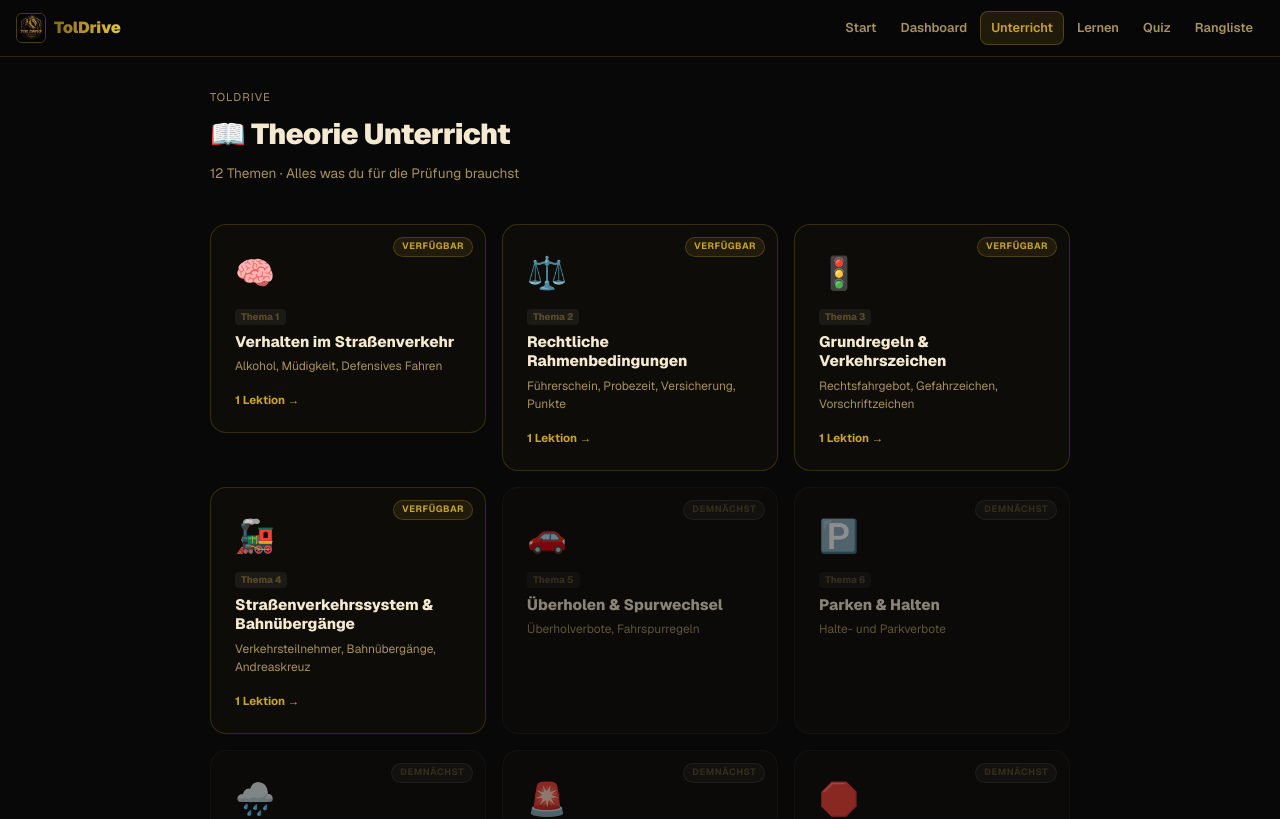
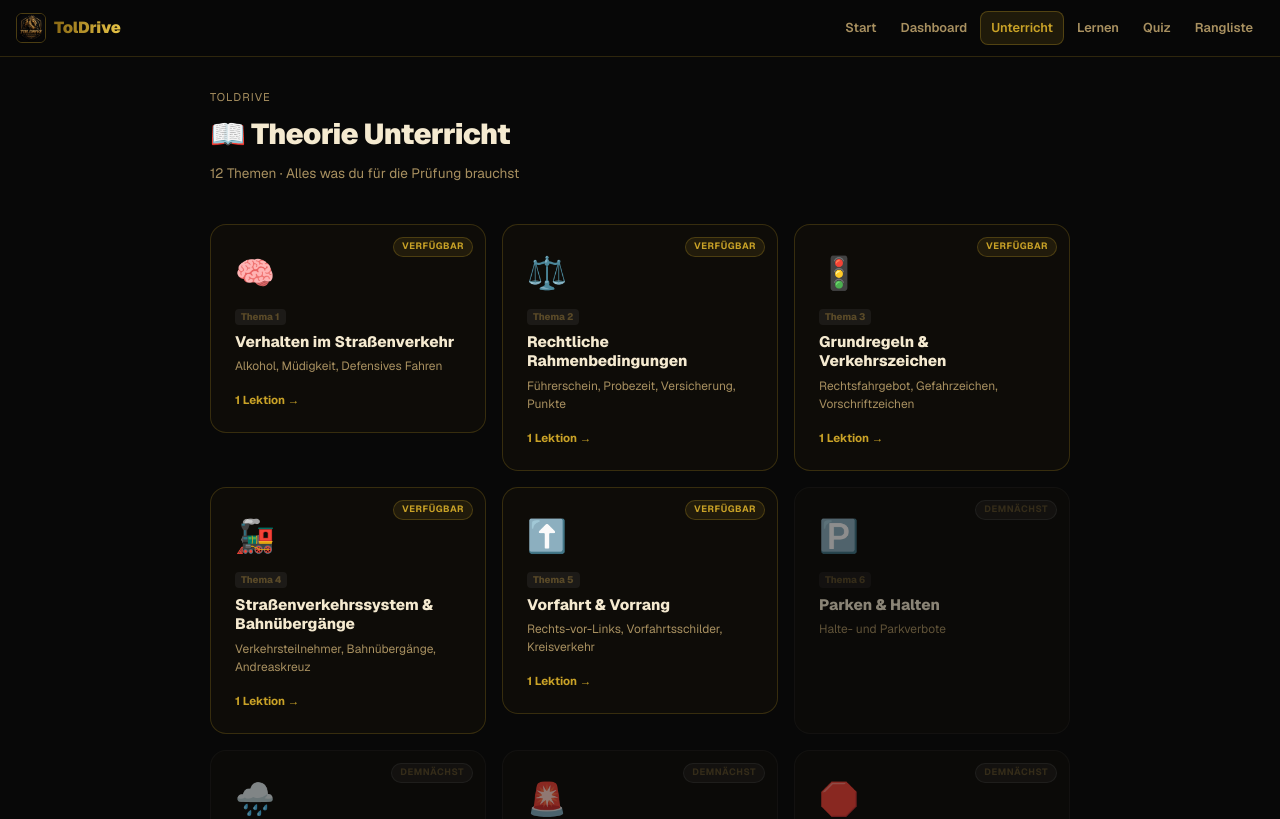
Before and after one commit to yamero37/fahrschule-theorie, a Next.js app: page /unterricht in a window 1280 px wide. Shown: the top 819 px of the page. Built offline with nearby package versions, Linux system fonts and the light colour scheme; no server answers.

Commit message:
feat: Thema 5 Vorfahrt und Vorrang hinzugefuegt

```diff
--- a/data/lektionen.ts
+++ b/data/lektionen.ts
@@ -431,7 +431,80 @@ export const TOPICS: Topic[] = [
       },
     ],
   },
-  { id: 5,  icon: '🚗', title: 'Überholen & Spurwechsel',     subtitle: 'Überholverbote, Fahrspurregeln',        available: false, lessons: [] },
+  {
+    id: 5,
+    icon: '⬆️',
+    title: 'Vorfahrt & Vorrang',
+    subtitle: 'Rechts-vor-Links, Vorfahrtsschilder, Kreisverkehr',
+    available: true,
+    lessons: [
+      {
+        id: 1,
+        title: 'Lektion 5 – Vorfahrt & Vorrang (Kurzfassung)',
+        blocks: [
+          { type: 'heading', text: 'Rechts-vor-Links' },
+          { type: 'highlight', text: '📌 Gilt immer ohne Schilder: Wer von rechts kommt, fährt zuerst.' },
+
+          { type: 'heading', text: 'Vorfahrtsschilder' },
+          { type: 'list', items: [
+            'Vorfahrt gewähren → Andere zuerst fahren lassen',
+            'Stoppschild → Immer vollständig anhalten',
+            'Einmalige Vorfahrt → Vorfahrt nur an der nächsten Kreuzung',
+            'Vorfahrtsstraße → Vorfahrt auf mehreren Kreuzungen',
+          ]},
+
+          { type: 'heading', text: 'Abknickende Vorfahrtstraße' },
+          { type: 'list', items: [
+            'Verlauf der Straße beachten',
+            'richtig blinken',
+            'Gegenverkehr beachten',
+          ]},
+
+          { type: 'heading', text: 'Kreisverkehr' },
+          { type: 'list', items: [
+            'Mit Schild:',
+            '→ Fahrzeuge im Kreis haben Vorfahrt',
+            '→ beim Einfahren nicht blinken',
+            '→ beim Ausfahren rechts blinken',
+          ]},
+          { type: 'list', items: [
+            'Ohne Schild:',
+            '→ oft Rechts-vor-Links',
+          ]},
+
+          { type: 'divider' },
+          { type: 'badge', text: '⚡ Sehr oft abgefragt' },
+
+          { type: 'heading', text: 'Wichtig' },
+          { type: 'list', items: [
+            'defensiv fahren',
+            'auf Fußgänger und Fahrräder achten',
+            'Kreuzungen langsam anfahren',
+          ]},
+
+          { type: 'heading', text: 'Häufige Fehler' },
+          { type: 'note', text: '⚠️ Diese Fehler kommen oft in Prüfungsfragen vor:' },
+          { type: 'list', items: [
+            'Stoppschild nur rollen (nicht vollständig anhalten)',
+            'Rechts-vor-Links vergessen',
+            'Kreisverkehr falsch blinken',
+            'Vorfahrtsstraße verwechseln',
+          ]},
+
+          { type: 'divider' },
+          { type: 'heading', text: '📌 Merksätze für die Prüfung' },
+          { type: 'list', items: [
+            'Rechts vor Links gilt ohne Schild',
+            'Stoppschild = vollständig anhalten, nicht rollen',
+            'Kreisverkehr mit Schild → Kreis hat Vorrang',
+            'Kreisverkehr ausfahren → rechts blinken',
+            'Vorfahrtsstraße gilt über mehrere Kreuzungen',
+          ]},
+          { type: 'note', text: '💡 Prüfungs-Tipp: Bei Vorfahrt-Fragen immer zuerst prüfen — gibt es ein Schild? Wenn nein → Rechts-vor-Links.' },
+        ],
+      },
+    ],
+  },
   { id: 6,  icon: '🅿️', title: 'Parken & Halten',             subtitle: 'Halte- und Parkverbote',               available: false, lessons: [] },
   { id: 7,  icon: '🌧️', title: 'Fahren bei schlechtem Wetter',subtitle: 'Regen, Schnee, Nebel, Eis',             available: false, lessons: [] },
   { id: 8,  icon: '🚨', title: 'Verkehrszeichen',              subtitle: 'Gebots-, Verbots- und Gefahrenzeichen', available: false, lessons: [] },
```
